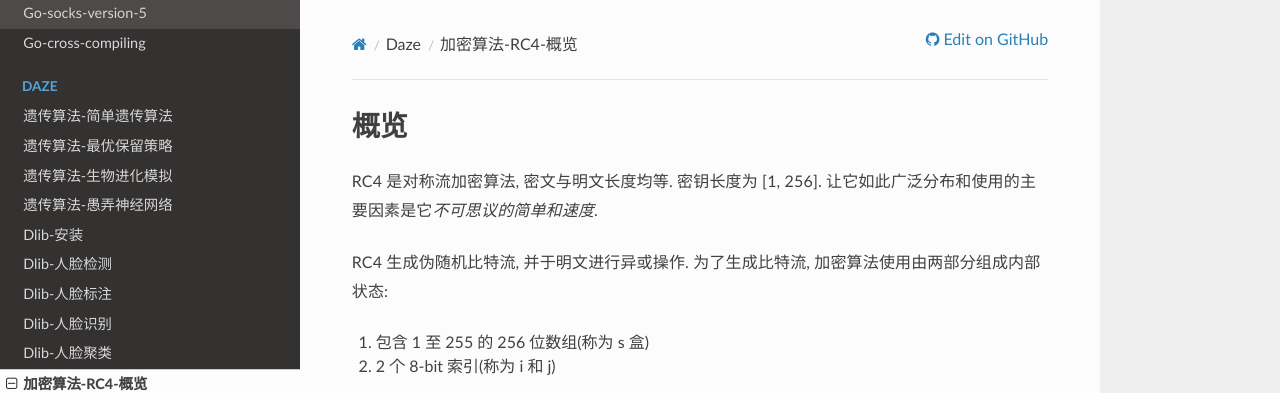
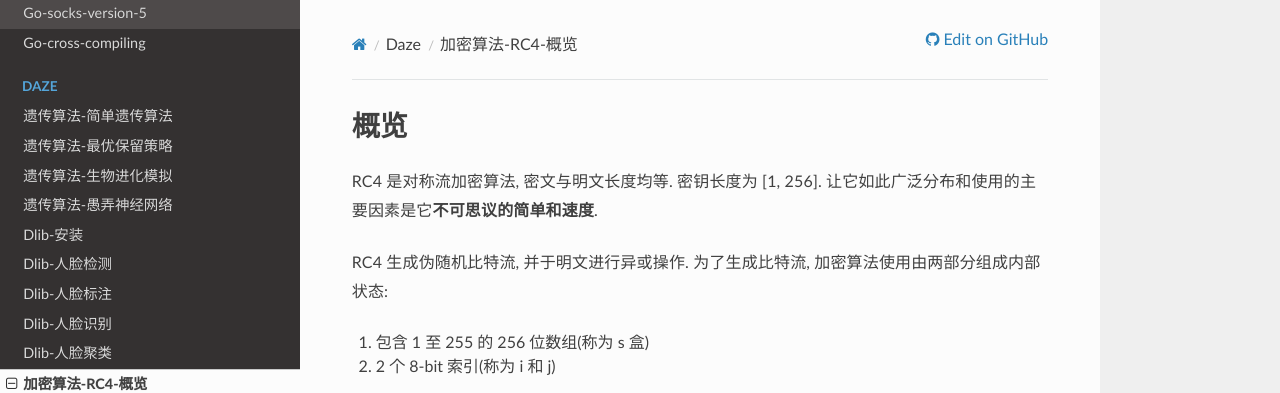
Before and after one commit to J14032016/accu, an MkDocs documentation site: the page built from docs/content/daze/rc4/overview.md, in a window 1280 px wide. Shown: the top 393 px of the page. Built offline with MkDocs 1.6.1, drawn with Linux system fonts in a browser that asks for light colours; nearby versions of some CDN libraries; old or Windows-style settings are respelled for this version of MkDocs.

Commit message:
2018-01-28 20:03:21

```diff
--- a/docs/content/daze/rc4/overview.md
+++ b/docs/content/daze/rc4/overview.md
@@ -1,6 +1,6 @@
 # 概览
 
-RC4 是对称流加密算法, 密文与明文长度均等. 密钥长度为 [1, 256]. 让它如此广泛分布和使用的主要因素是它*不可思议的简单和速度*.
+RC4 是对称流加密算法, 密文与明文长度均等. 密钥长度为 [1, 256]. 让它如此广泛分布和使用的主要因素是它**不可思议的简单和速度**.
 
 RC4 生成伪随机比特流, 并于明文进行异或操作. 为了生成比特流, 加密算法使用由两部分组成内部状态:
 
```
